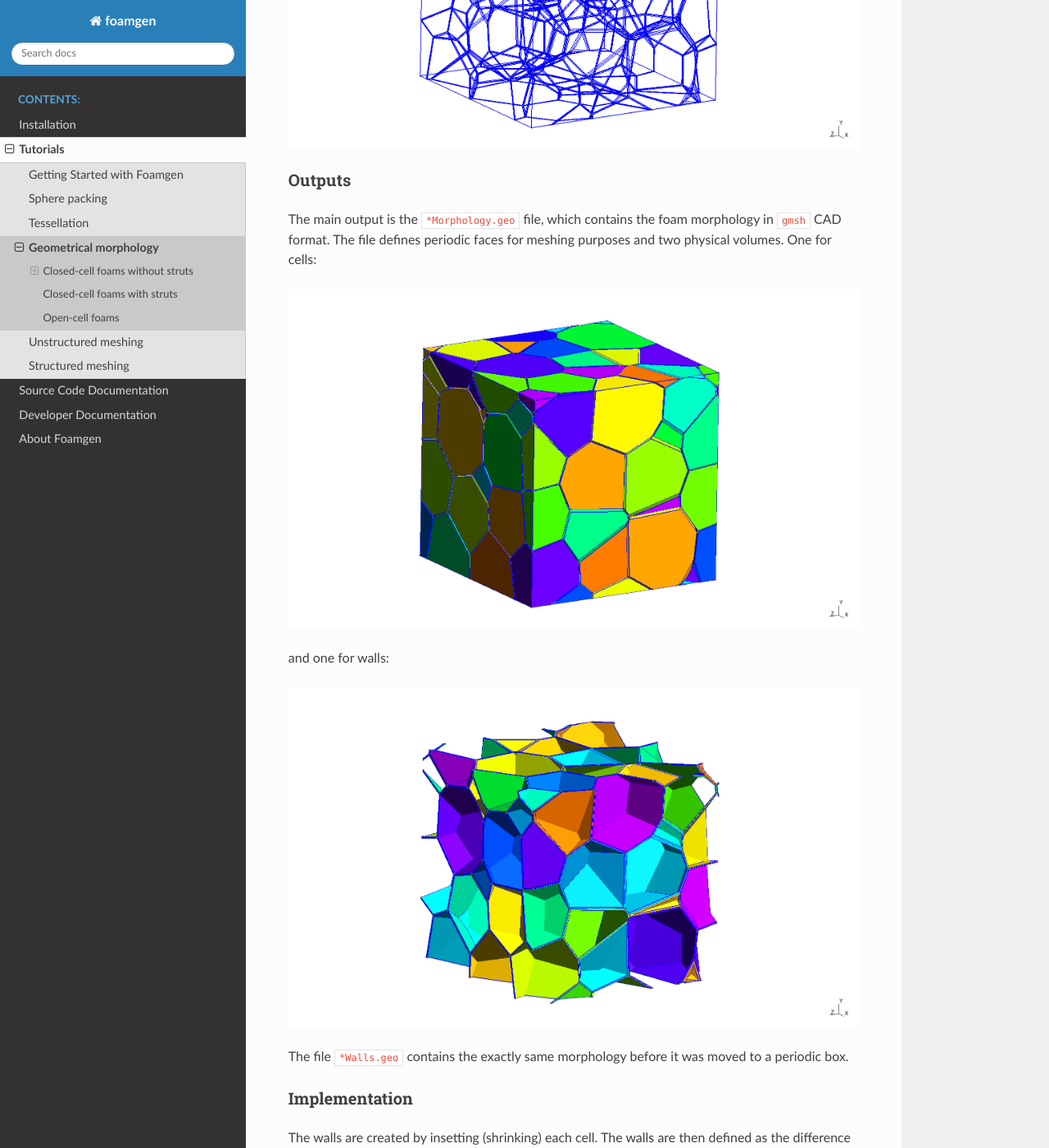
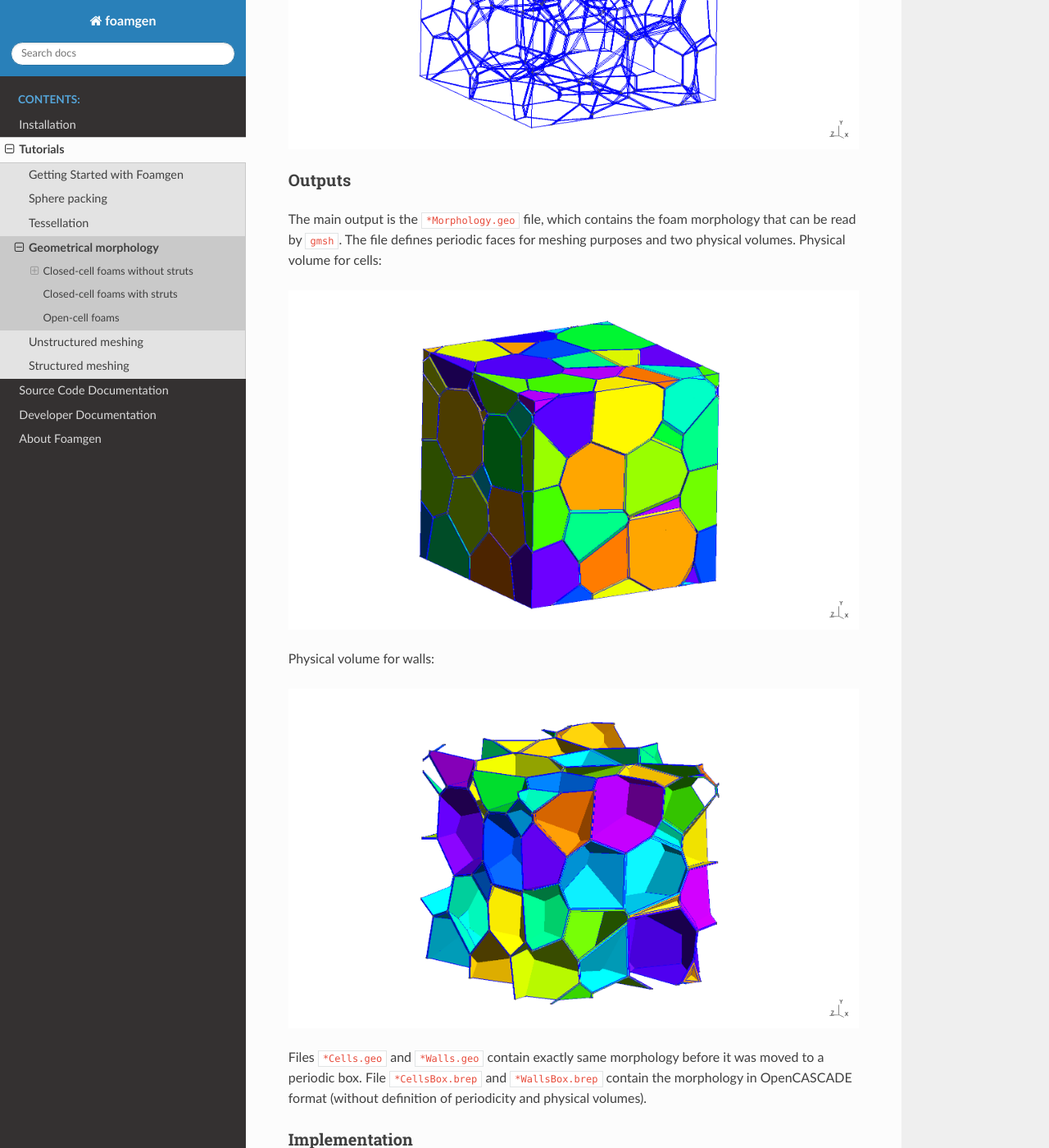
Before and after one commit to japaf/foamgen, a Sphinx documentation site: the page built from docs/source/tutorials/morphology.rst, in a window 1280 px wide and 1400 px high, scrolled down 976 px. Shown: the whole window at 82% size. Built offline with Sphinx 7.4.7 and the Read the Docs theme 2.0.0, drawn with Linux system fonts in a browser that asks for light colours.

Commit message:
updated documentation

```diff
--- a/docs/source/conf.py
+++ b/docs/source/conf.py
@@ -51,8 +51,8 @@ autodoc_default_options = {
 
 # don't import these modules for building the documentation
 autodoc_mock_imports = ['vapory', 'yamlargparse', 'pandas',
-                        'blessings', 'spack', 'vtk', 'gmsh-sdk', 'PyYAML',
-                        'munch']
+                        'blessings', 'spack', 'vtk',
+                        'munch', 'OCC']
 
 #Generate autosummary files
 autosummary_generate = True  # Make _autosummary files and include them
--- a/docs/source/tutorials/morphology.rst
+++ b/docs/source/tutorials/morphology.rst
@@ -37,19 +37,21 @@ Outputs
 :::::::
 
 The main output is the ``*Morphology.geo`` file, which contains the foam
-morphology in ``gmsh`` CAD format. The file defines periodic faces for meshing
-purposes and two physical volumes. One for cells:
+morphology that can be read by ``gmsh``. The file defines periodic faces for
+meshing purposes and two physical volumes. Physical volume for cells:
 
 .. image:: ../_images/FoamWallsBox_cells.png
     :width: 100%
 
-and one for walls:
+Physical volume for walls:
 
 .. image:: ../_images/FoamWallsBox_walls.png
     :width: 100%
 
-The file ``*Walls.geo`` contains the exactly same morphology before it was
-moved to a periodic box.
+Files ``*Cells.geo`` and ``*Walls.geo`` contain exactly same morphology before
+it was moved to a periodic box. File ``*CellsBox.brep`` and ``*WallsBox.brep``
+contain the morphology in OpenCASCADE format (without definition of periodicity
+and physical volumes).
 
 Implementation
 ::::::::::::::
```
Also changed, not shown: 3 other files.
